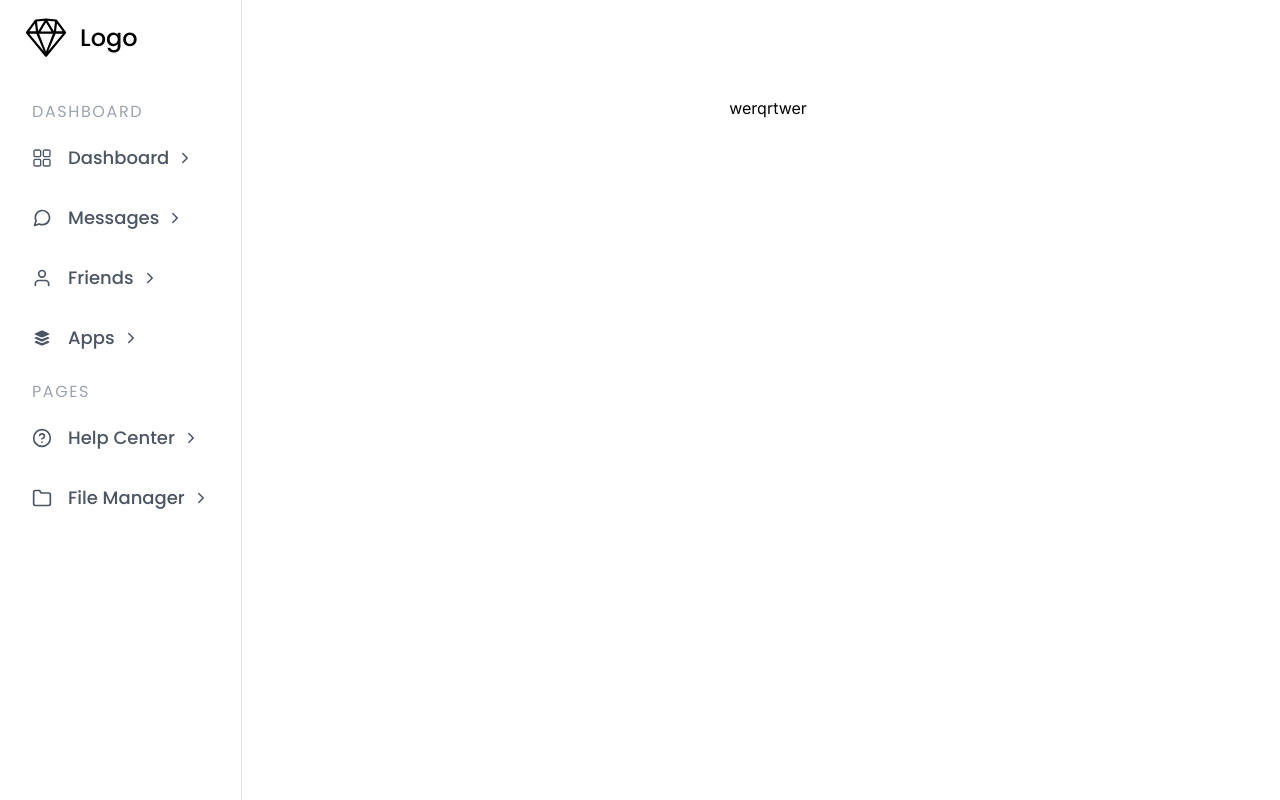
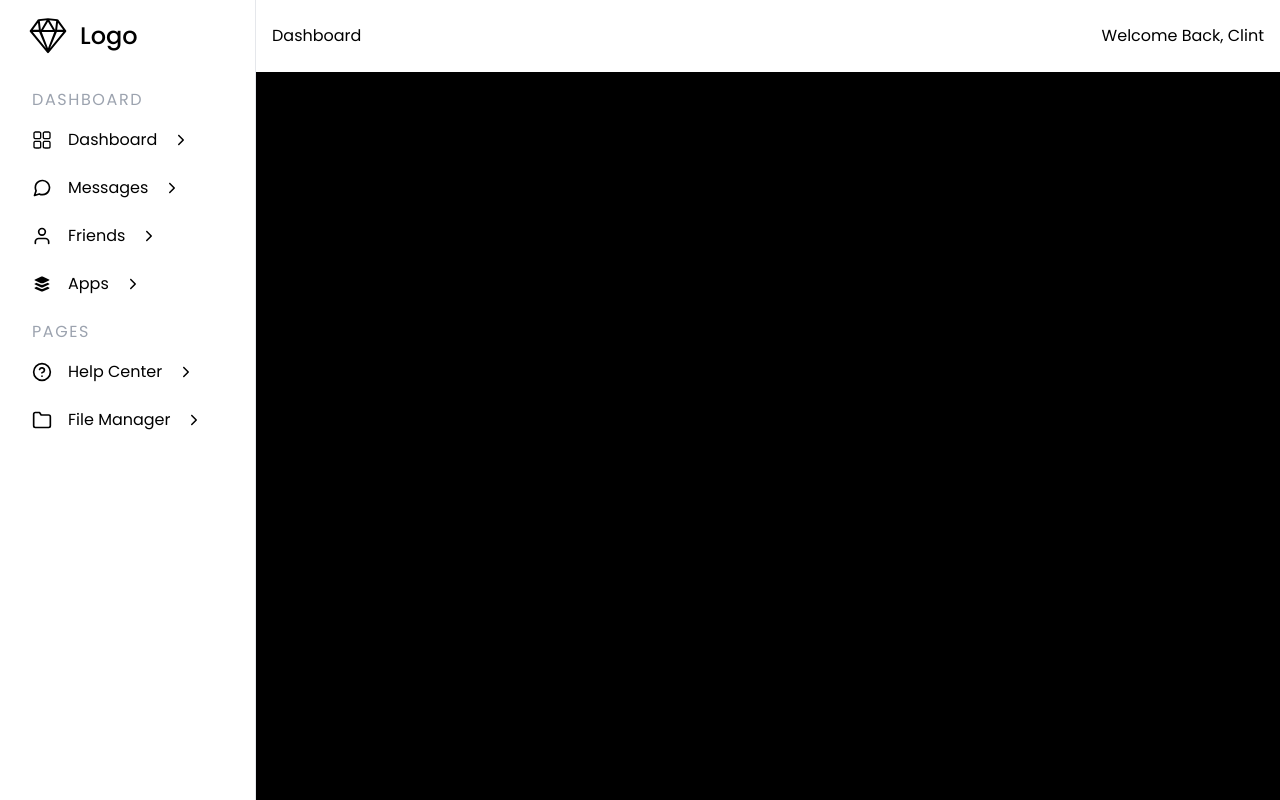
Before and after one commit to sonal4102/dashboard-ui, a Next.js app: page / in a window 1280 px wide. Built offline with nearby package versions, Linux system fonts and the light colour scheme.

Commit message:
mob sidebar

```diff
--- /dev/null
+++ b/components/Header.jsx
@@ -0,0 +1,12 @@
+import React from 'react'
+
+const Header = () => {
+  return (
+    <div className='flex justify-between  px-4 py-6 bg-white '>
+        <h2>Dashboard</h2>
+        <h2>Welcome Back, Clint</h2>
+    </div>
+  )
+}
+
+export default Header
--- a/components/Sidebar.jsx
+++ b/components/Sidebar.jsx
@@ -1,10 +1,21 @@
 import React, { useState } from "react";
 import Link from "next/link";
 import Image from "next/image";
-import { IoIosApps, IoIosArrowDown, IoIosArrowForward } from "react-icons/io";
+import {
+	IoIosApps,
+	IoIosArrowDown,
+	IoIosArrowForward,
+	IoMdMenu,
+} from "react-icons/io";
+import { RiCloseLine } from "react-icons/ri";
 import { RxSketchLogo, RxDashboard, RxPerson } from "react-icons/rx";
-import { HiOutlineShoppingBag } from "react-icons/hi";
-import { FiFolder, FiHelpCircle, FiMessageCircle, FiSettings, FiUser } from "react-icons/fi";
+
+import {
+	FiFolder,
+	FiHelpCircle,
+	FiMessageCircle,
+	FiUser,
+} from "react-icons/fi";
 
 const DropdownSection = ({ labelText, IconComponent, children }) => {
 	const [isOpen, setIsOpen] = useState(false);
@@ -14,36 +25,63 @@ const DropdownSection = ({ labelText, IconComponent, children }) => {
 	};
 
 	return (
-		<div className="mb-2 text-gray-600">
+		<div className="mb-2">
 			<button
 				onClick={handleToggle}
-				className="flex items-center justify-between  cursor-pointer my-3 px-4 rounded-lg inline-block w-full text-left"
+				className="flex items-center justify-between cursor-pointer my-2 ml-4 rounded-lg w-full text-left"
 			>
-				<div className="flex items-center mr-2">
-					<IconComponent size={20} className="mr-4 " />
-					<span className="text-lg font-medium ">{labelText}</span>
+				<div className="flex items-center">
+					<IconComponent size={20} className="mr-4" />
+					{labelText}
 				</div>
 				{isOpen ? <IoIosArrowDown /> : <IoIosArrowForward />}
 			</button>
-			{isOpen && (
-				<div className="mt-2 pl-12 ">{children}</div>
-			)}
+			{isOpen && <div className="mt-2 ml-12">{children}</div>}
 		</div>
 	);
 };
 
 const Sidebar = ({ children }) => {
+	const [sidebarOpen, setSidebarOpen] = useState(false);
+
+	const handleSidebar = () => {
+		setSidebarOpen(!sidebarOpen);
+	};
+
 	return (
-		<div className="lg:flex hidden ">
-			<div className="fixed w-68 h-screen p-4 bg-white border-r-[1px] flex flex-col justify-between overflow-auto">
-				<div className="flex flex-col items-start">
-					<Link href="/">
-						<div className="mb-8 pl-2 flex items-center space-x-3 ">
-							<RxSketchLogo size={44} className=" " />
-							<h1 className="font-medium text-2xl">Logo</h1>
+		<div className="flex">
+			{/* Mobile Menu Icon */}
+			<div className="lg:hidden fixed top-0 left-0 z-20">
+				<button className="p-6" onClick={handleSidebar}>
+					<IoMdMenu size={30} />
+				</button>
+			</div>
+
+			{/* Sidebar */}
+			<div
+				className={`fixed w-64 h-full overflow-y-auto p-4 bg-white border-r transition transform duration-300 ease-in-out ${
+					sidebarOpen ? "translate-x-0" : "-translate-x-full"
+				} lg:translate-x-0`}
+			>
+				<div className="lg:hidden text-right">
+					<button onClick={handleSidebar}>
+						<RiCloseLine size={44} />
+					</button>
+				</div>
+
+				<div className="flex flex-col items-start pt-8 lg:pt-0">
+					<Link href="/" className="lg:block hidden">
+						<div className="mb-4 px-3 text-center cursor-pointer items-center space-x-3">
+							<RxSketchLogo
+								size={40}
+								className="inline-block mb-2"
+							/>
+							<span className="text-2xl font-medium">Logo</span>
 						</div>
-                    </Link>
-                    <h1 className="text-gray-400  pl-4 my-2 uppercase tracking-widest">Dashboard</h1>
+					</Link>
+					<h1 className="text-gray-400  pl-4 my-2 uppercase tracking-widest">
+						Dashboard
+					</h1>
 					<DropdownSection
 						labelText="Dashboard"
 						IconComponent={RxDashboard}
@@ -69,10 +107,7 @@ const Sidebar = ({ children }) => {
 							<span className="block py-1">Friends</span>
 						</Link>
 					</DropdownSection>
-					<DropdownSection
-						labelText="Friends"
-						IconComponent={FiUser}
-					>
+					<DropdownSection labelText="Friends" IconComponent={FiUser}>
 						<Link href="/">
 							<span className="block py-1">Personal</span>
 						</Link>
@@ -80,10 +115,7 @@ const Sidebar = ({ children }) => {
 							<span className="block py-1">Wishlist</span>
 						</Link>
 					</DropdownSection>
-					<DropdownSection
-						labelText="Apps"
-						IconComponent={IoIosApps}
-					>
+					<DropdownSection labelText="Apps" IconComponent={IoIosApps}>
 						<Link href="/">
 							<span className="block py-1">Account settings</span>
 						</Link>
@@ -91,7 +123,9 @@ const Sidebar = ({ children }) => {
 							<span className="block py-1">App settings</span>
 						</Link>
 					</DropdownSection>
-					 <h1 className="text-gray-400  pl-4 my-2 uppercase tracking-widest">Pages</h1>
+					<h1 className="text-gray-400  pl-4 my-2 uppercase tracking-widest">
+						Pages
+					</h1>
 					<DropdownSection
 						labelText="Help Center"
 						IconComponent={FiHelpCircle}
@@ -116,7 +150,9 @@ const Sidebar = ({ children }) => {
 					</DropdownSection>
 				</div>
 			</div>
-			<main className="ml-64 w-full">{children}</main>
+
+			{/* Main Content */}
+			<main className="ml-0 w-full lg:ml-64">{children}</main>
 		</div>
 	);
 };
--- a/pages/index.js
+++ b/pages/index.js
@@ -1,14 +1,15 @@
-import Image from "next/image";
-import { Inter } from "next/font/google";
 
-const inter = Inter({ subsets: ["latin"] });
+import Header from "@/components/Header";
+
+
 
 export default function Home() {
   return (
     <main
-      className={`flex min-h-screen flex-col items-center justify-between p-24 ${inter.className}`}
+
     >
-     <div className="">werqrtwer</div>
+      <Header/>
+     <div className="k">werqrtwer</div>
     </main>
   );
 }
--- a/styles/globals.css
+++ b/styles/globals.css
@@ -6,5 +6,5 @@
 
 body {
   font-family: "Poppins", sans-serif;
-  /* background-color: #F8F9FA; */
+  background-color: #000000;
 }
```
